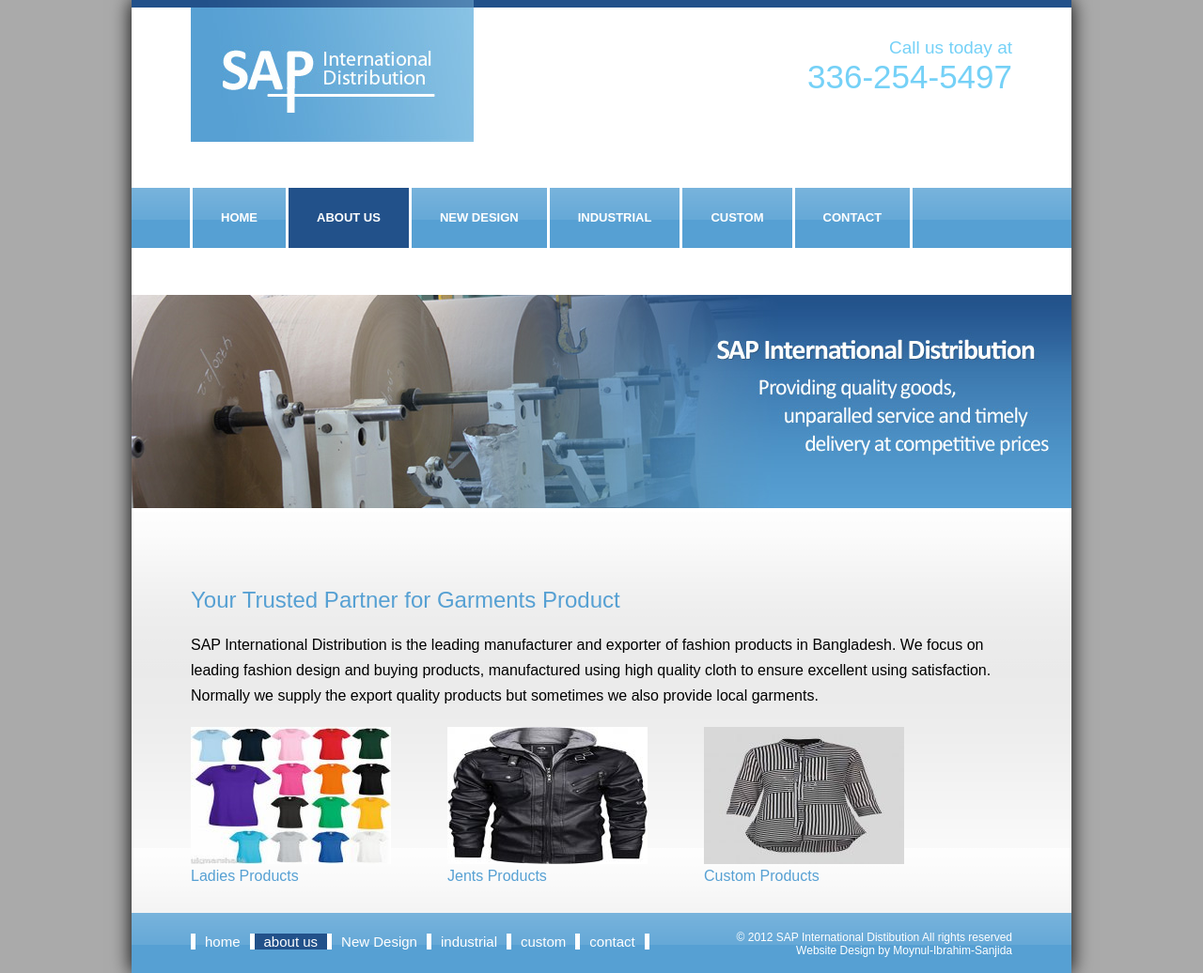
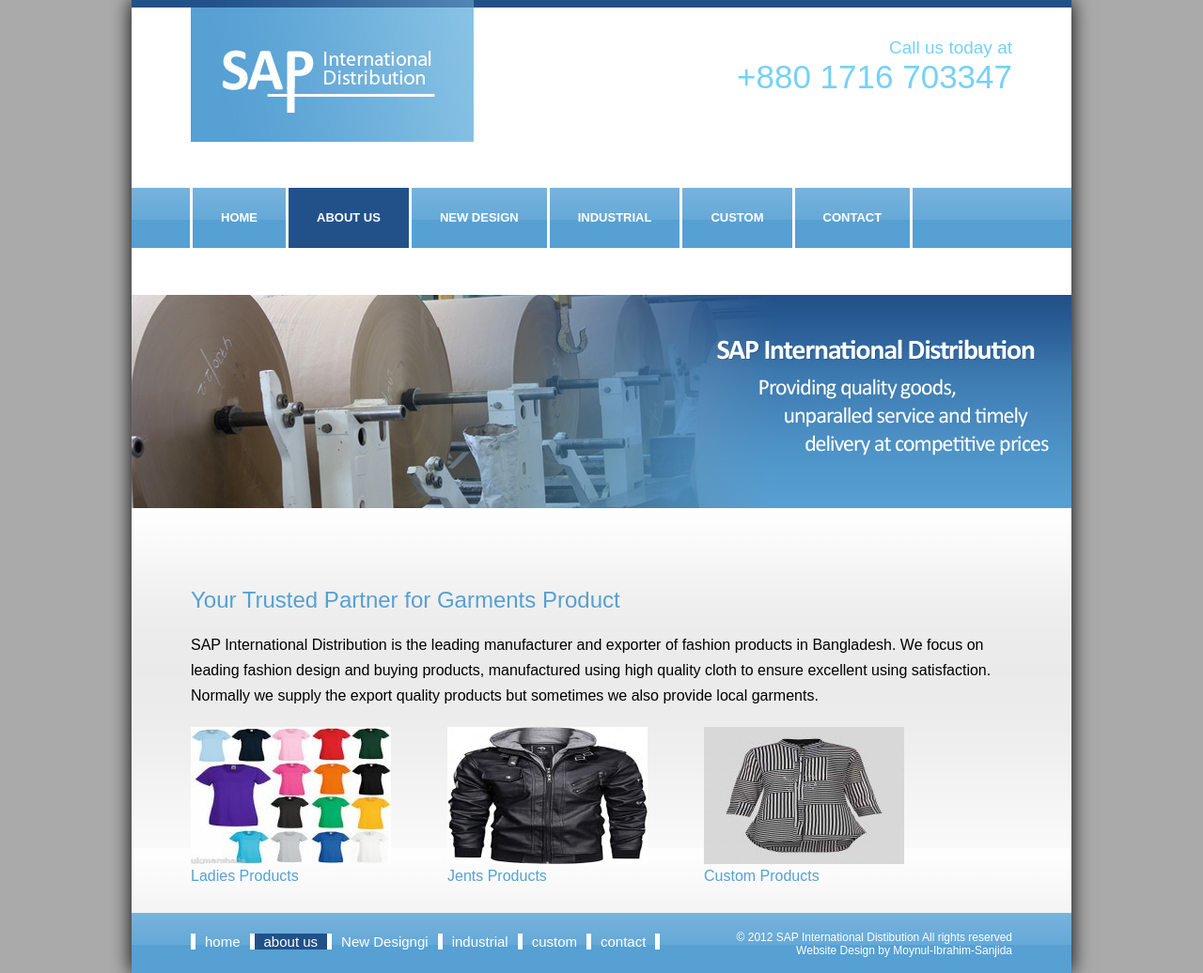
Before and after one commit to moynulislamsghs/se-project, a plain HTML site: page index.html in a window 1280 px wide. Shown: the whole page at 94% size. Drawn offline with Linux system fonts and the light colour scheme.

Commit message:
contact number update

```diff
--- a/index.html
+++ b/index.html
@@ -13,7 +13,7 @@
             </div>
             <div class="cell_number">
                 Call us today at <br>
-                <div class="phn_no">336-254-5497</div>
+                <div class="phn_no"> +880 1716 703347</div>
             </div>
         </div>
         <!--end header-->
@@ -55,7 +55,7 @@
                     <li class="first"><a href="#">home</a>
                     </li>
                     <li><a href="#" class="active">about us</a></li>
-                    <li><a href="#">New Design</a></li>
+                    <li><a href="#">New Designgi</a></li>
                     <li><a href="#">industrial</a></li>
                     <li><a href="#">custom</a></li>
                     <li><a href="#">contact</a></li>
```
